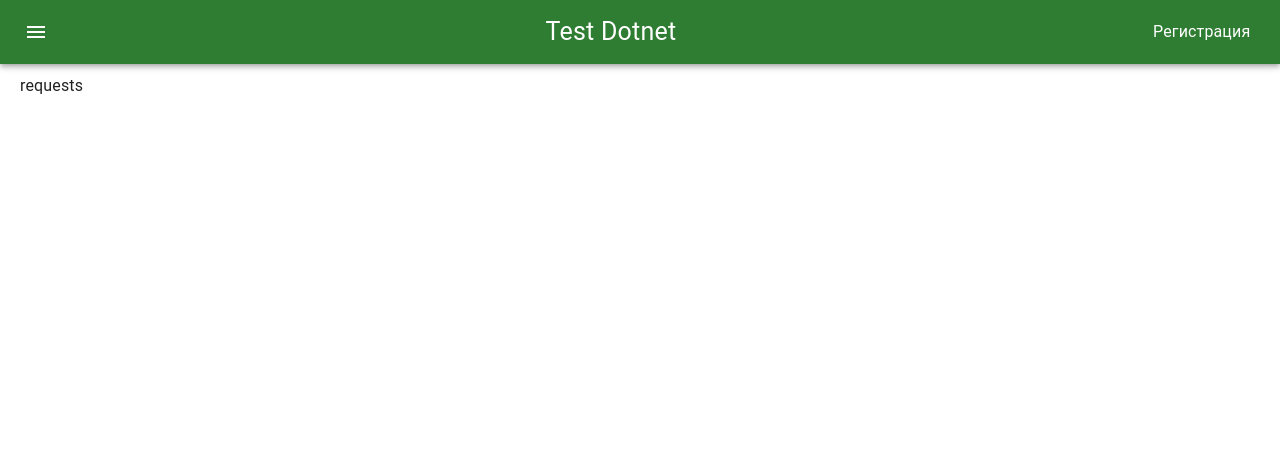
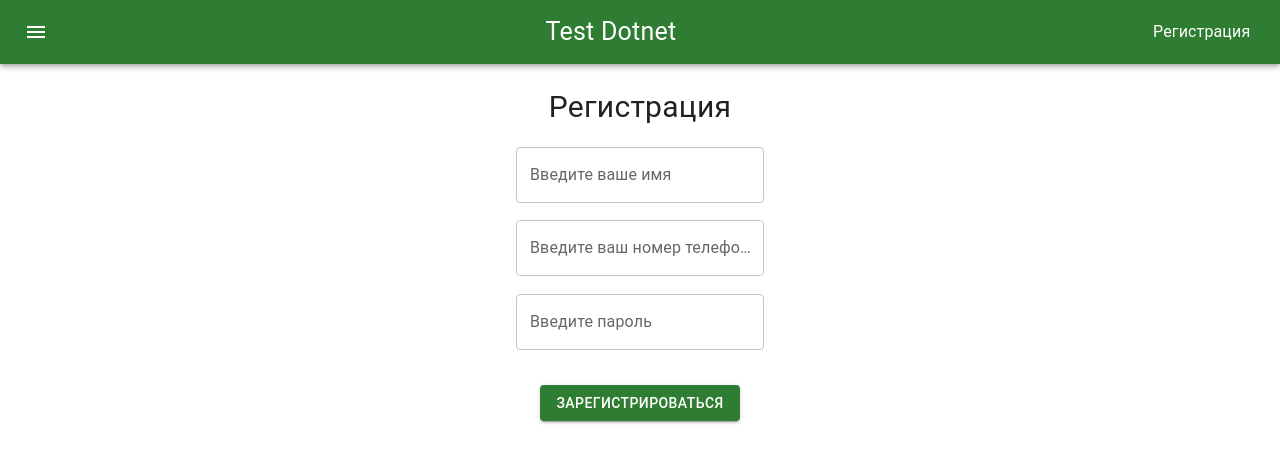
Before and after one commit to CheellDragon/task_bb_front, a React (Create React App) app: page /requests in a window 1280 px wide. Shown: the top 462 px of the page. Built offline with nearby package versions, Linux system fonts and the light colour scheme.

Commit message:
Создал контайнер и компоненты для реквестов и историй

```diff
--- a/src/App.jsx
+++ b/src/App.jsx
@@ -5,9 +5,11 @@ import {Routes, Route, BrowserRouter} from 'react-router-dom';
 import CreateContainer from './containers/CreateContainer/CreateContainer';
 import AuthorizationContainer from './containers/AuthorizationContainer/AuthorizationContainer';
 import RegisterContainer from './containers/RegisterContainer/RegisterContainer';
+import RequestsContainer from './containers/RequestsContainer/RequestsContainer';
 
 const App = () => {
     const {user} = useSelector(state => state.users);
+    console.log(user);
     return (
         <BrowserRouter>
             <Routes>
@@ -15,7 +17,7 @@ const App = () => {
                     <Route index element={<AuthorizationContainer/>}/>
                     <Route path='register' element={<RegisterContainer/>}/>
                     <Route path='create' element={<CreateContainer/>}/>
-                    <Route path='requests' element={<div>requests</div>}/>
+                    <Route path='requests' element={<RequestsContainer/>}/>
                     <Route path='history' element={<div>history</div>}/>
                 </Route>
             </Routes>
--- /dev/null
+++ b/src/containers/RequestsContainer/RequestsContainer.jsx
@@ -0,0 +1,9 @@
+import Register from "../../components/Register/Register";
+
+const RequestsContainer = () => {
+    return (
+        <Register/>
+    )
+};
+
+export default RequestsContainer;
```
Also changed, not shown: src/components/History/History.jsx (added, +9 -0 lines), src/components/Requests/Requests.jsx (added, +9 -0 lines), src/containers/HistoryContainer/HistoryContainer.jsx (added, +9 -0 lines).
